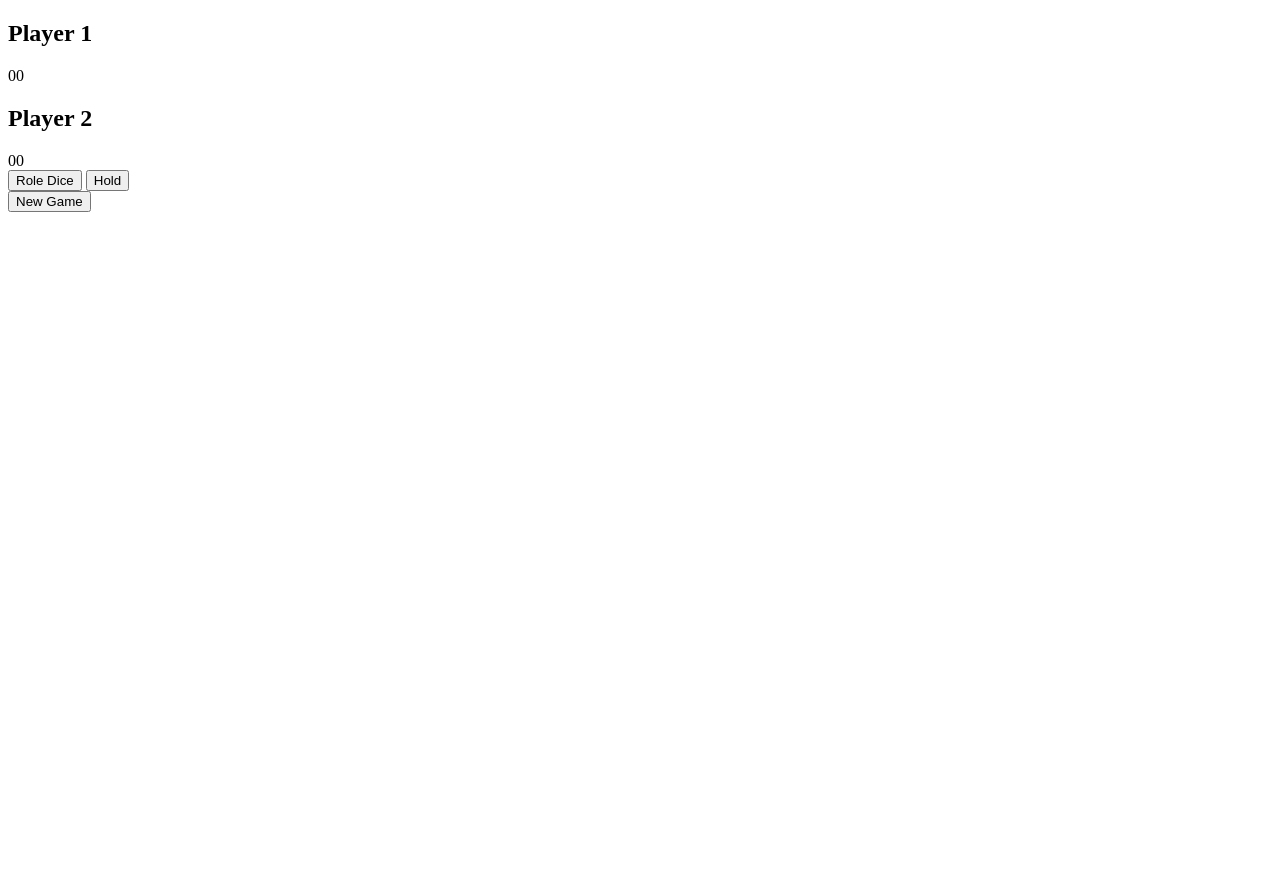
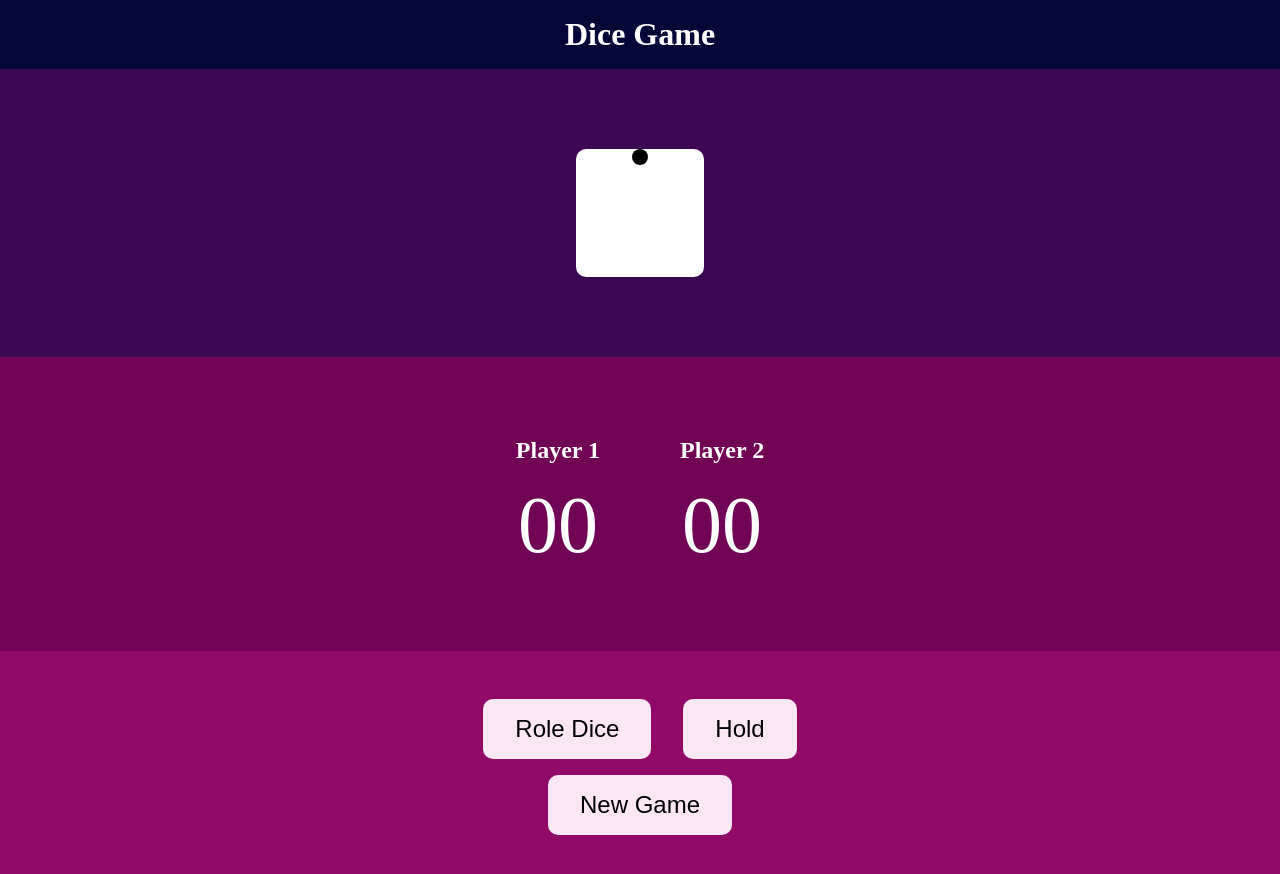
Before and after one commit to Attainy/dice-game, a plain HTML site: page index.html in a window 1280 px wide. Before the commit the page ends 800 px from the top, so only its background shows below. Drawn offline with Linux system fonts and the light colour scheme.

Commit message:
UI 일부

```diff
--- a/index.html
+++ b/index.html
@@ -7,8 +7,12 @@
     <link rel="stylesheet" href="style.css" />
   </head>
   <body>
-    <div class="dice">
-      <!-- 주사위 굴리는 이미지 -->
+    <h1>Dice Game</h1>
+    <div class="dice-container">
+      <div class="dice">
+        <!-- 주사위 굴리는 이미지 -->
+        <div class="dice-1"></div>
+      </div>
     </div>
 
     <div class="board">
@@ -22,12 +26,13 @@
       </div>
     </div>
 
-    <div class="buttons">
-      <button id="role">Role Dice</button>
-      <button id="hold">Hold</button>
+    <div class="btn-container">
+      <div class="during-game">
+        <button id="role">Role Dice</button>
+        <button id="hold">Hold</button>
+      </div>
+      <button id="reset">New Game</button>
     </div>
-    <button id="reset">New Game</button>
-
-    <script src="script.js"></script>
   </body>
+  <script src="script.js"></script>
 </html>
--- a/script.js
+++ b/script.js
@@ -9,13 +9,15 @@
 const leftScore = document.querySelector("div.left div.score");
 const rightScore = document.querySelector("div.right div.score");
 
-const btnRoleDice = document.querySelector("button.role");
 
-// const handleRoleDice = () => {
-//     console.log((Math.random() * 6) + 1)
-//     //return (Math.random() * 6) + 1
-// };
 
-// btnRoleDice.addEventListener(click, () => console.log((Math.random() * 6) + 1))
+function handleRoleDice () {
+    console.log((Math.random() * 6) + 1)
+};
+
+window.onload = function() {
+    const btnRoleDice = document.querySelector("button.role");
+    btnRoleDice.addEventListener('click', handleRoleDice);
+}
 
 console.log(Math.floor((Math.random() * 6) + 1))
--- a/style.css
+++ b/style.css
@@ -0,0 +1,76 @@
+* {
+  margin: 0;
+  padding: 0;
+}
+
+h1 {
+    background-color: #030637;
+    color: white;
+    text-align: center;
+    padding: 1rem;
+}
+
+.dice-container {
+  background-color: #3C0753;
+  padding: 5rem;
+  display: flex;
+  justify-content: center;
+  align-items: center;
+}
+
+.dice {
+  width: 8rem;
+  height: 8rem;
+  border-radius: 10px;
+  background-color: white;
+}
+
+.dice-1 {
+  width: 1rem;
+  height: 1rem;
+  border-radius: 50px;
+  background-color: black;
+  margin: auto auto;
+}
+
+.board {
+  display: flex;
+  justify-content: center;
+  align-items: center;
+  padding: 5rem;
+  gap: 5rem;
+  text-align: center;
+  background-color: #720455;
+  color: white;
+}
+
+.score {
+  margin-top: 1rem;
+  font-size: 5rem;
+}
+
+.btn-container {
+  display: flex;
+  flex-direction: column;
+  justify-content: center;
+  align-items: center;
+  gap: 1rem;
+  padding: 3rem;
+  background-color: #910A67;
+}
+
+.during-game {
+  display: flex;
+  justify-items: center;
+  align-items: center;
+  gap: 2rem;
+}
+
+button {
+  padding: 1rem 2rem;
+  background-color: #fae7f3;
+  font-size: 1.5rem;
+  border-radius: 10px;
+  border: none;
+  cursor: pointer;
+}
```
